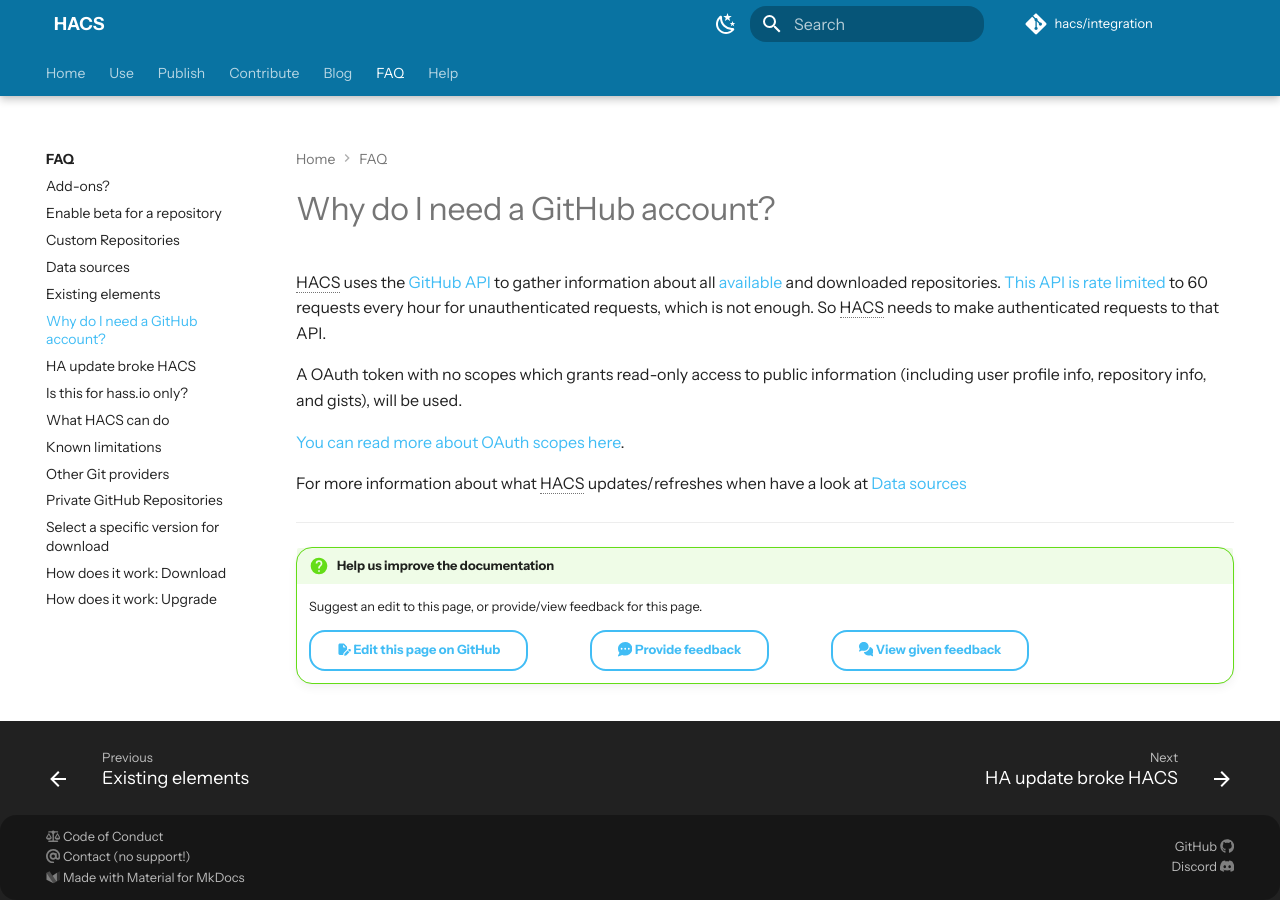
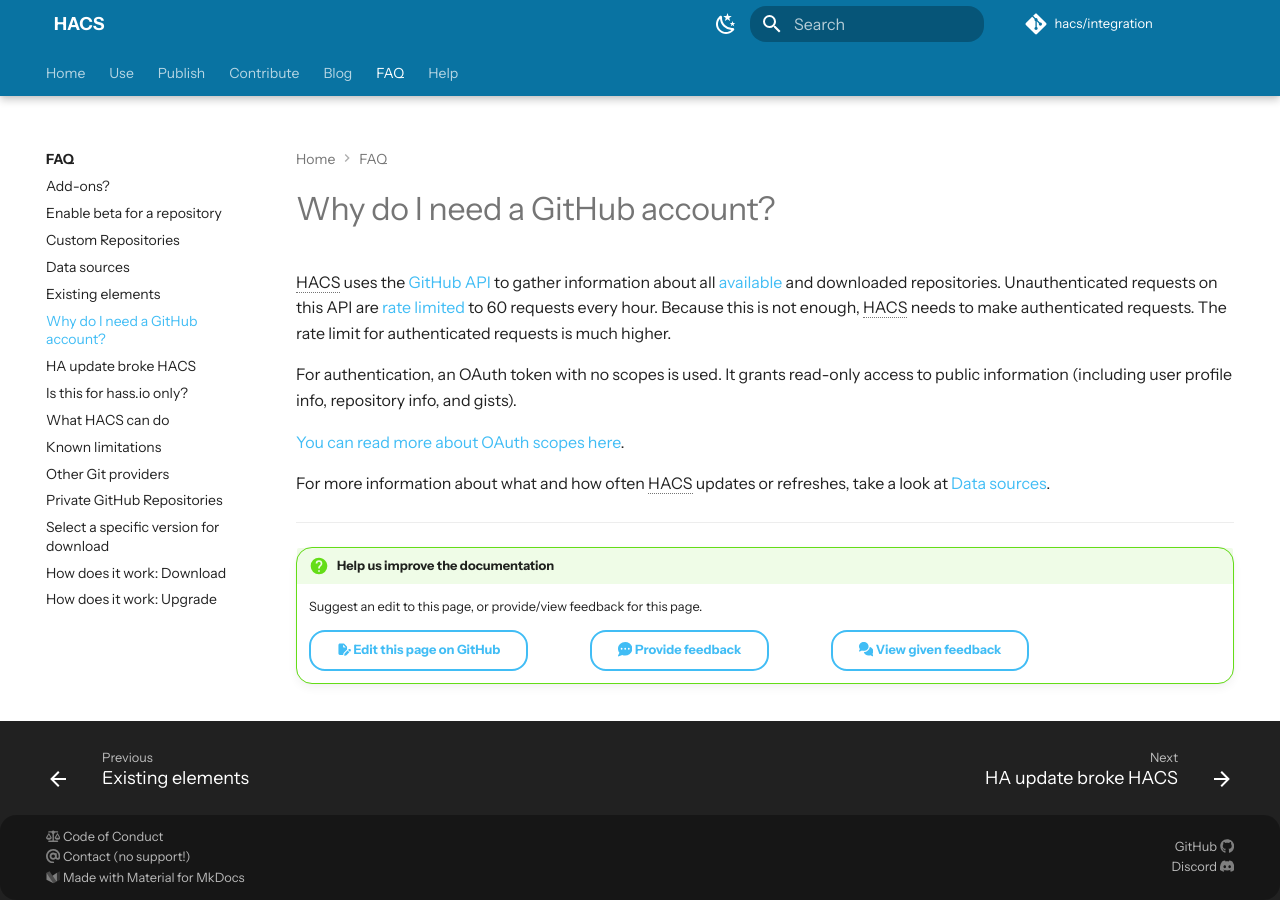
Before and after one commit to hacs/documentation, an MkDocs documentation site: the page built from source/docs/faq/github_account.md, in a window 1280 px wide. Built offline with MkDocs 1.6.1 and Material for MkDocs 9.7.7, drawn with Linux system fonts in a browser that asks for light colours; some web fonts are replaced; plug-ins that fetch from the network failed and are left out; comment, search, counter and statistics services are not loaded.

Commit message:
FAQ GitHub account: rephrase - fix conflicts

```diff
--- a/source/docs/faq/github_account.md
+++ b/source/docs/faq/github_account.md
@@ -3,10 +3,11 @@ id: github_account
 title: "Why do I need a GitHub account?"
 description: "Information about why a GitHub account is needed"
 ---
-HACS uses the [GitHub API](https://docs.github.com/en/rest) to gather information about all [available](https://github.com/hacs/default) and downloaded repositories. [This API is rate limited](https://docs.github.com/en/rest/overview/resources-in-the-rest-api#rate-limiting) to 60 requests every hour for unauthenticated requests, which is not enough. So HACS needs to make authenticated requests to that API.
 
-A OAuth token with no scopes which grants read-only access to public information (including user profile info, repository info, and gists), will be used.
+HACS uses the [GitHub API](https://docs.github.com/en/rest) to gather information about all [available](https://github.com/hacs/default) and downloaded repositories. Unauthenticated requests on this API are [rate limited](https:/.github.com/en/rest/overview/resources-in-the-rest-api#rate-limiting) to 60 requests every hour. Because this is not enough, HACS needs to make authenticated requests. The rate limit for authenticated requests is much higher.
+
+For authentication, an OAuth token with no scopes is used.  It grants read-only access to public information (including user profile info, repository info, and gists).
 
 [You can read more about OAuth scopes here](https://docs.github.com/en/developers/apps/building-oauth-apps/scopes-for-oauth-apps).
 
-For more information about what HACS updates/refreshes when have a look at [Data sources](/docs/faq/data_sources.md)
+For more information about what and how often HACS updates or refreshes, take a look at [Data sources](/docs/faq/data_sources.md).
```
